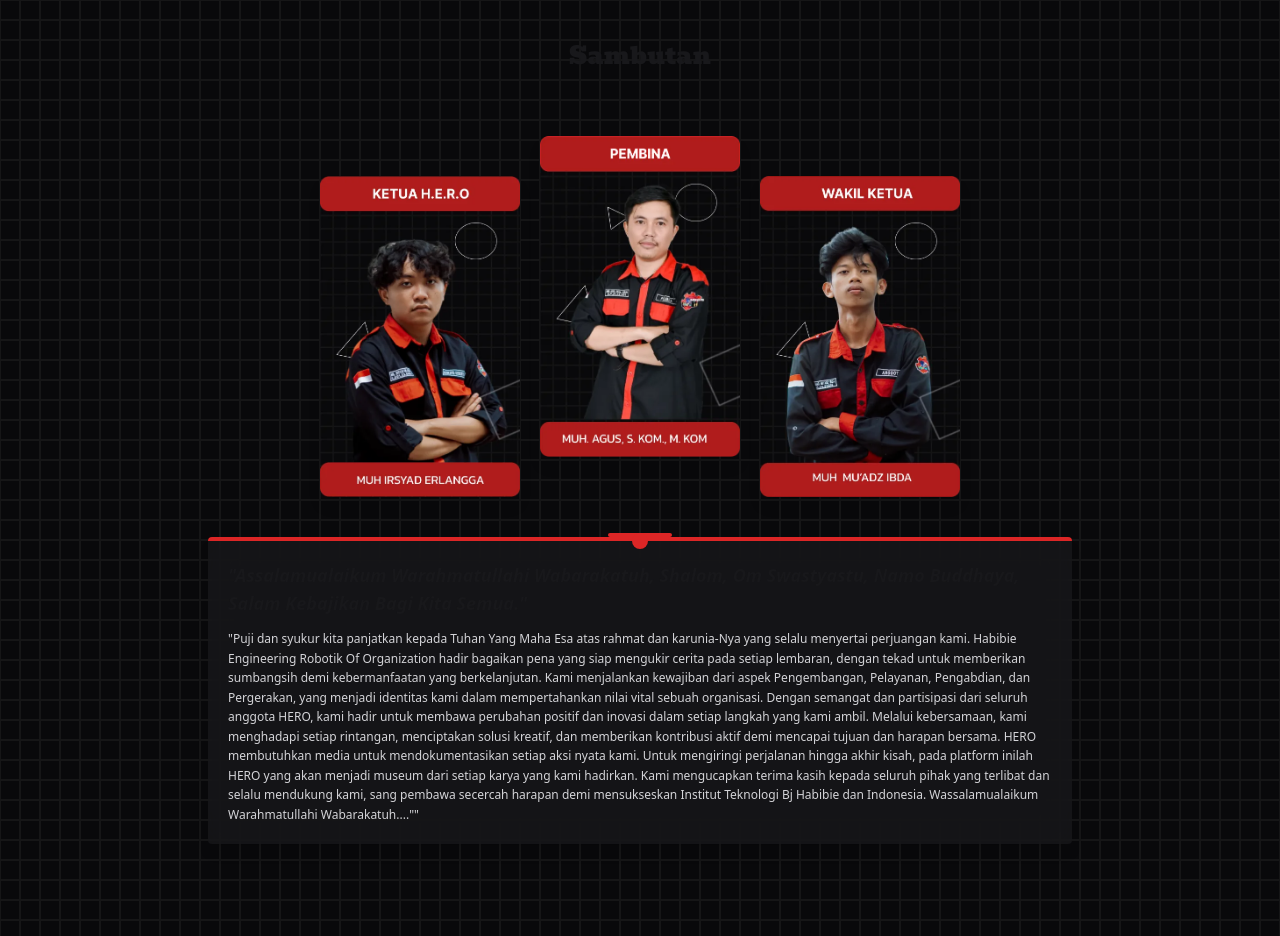
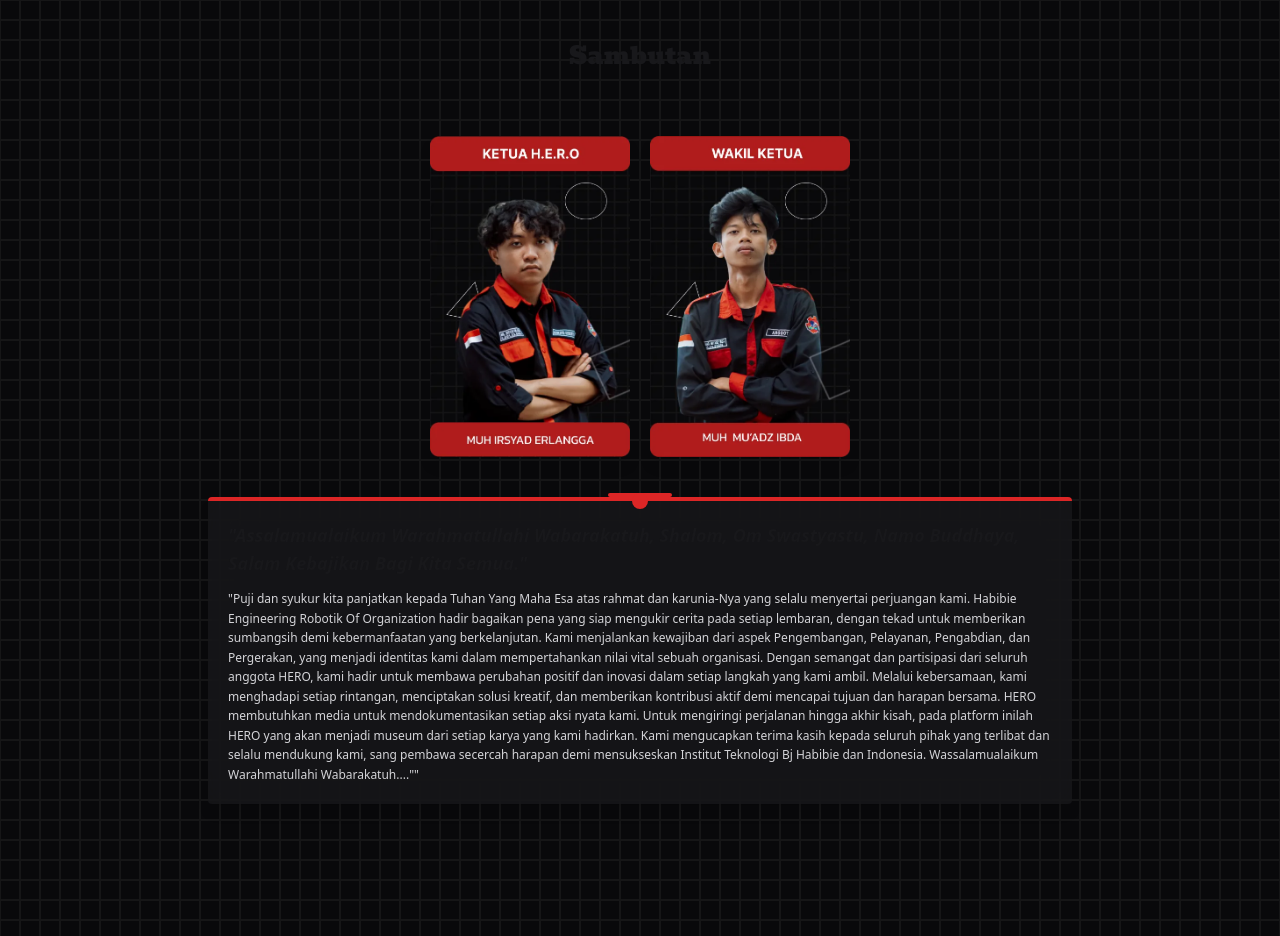
Before and after one commit to robotika-ith/robotika.ith, a website: page src/index.html in a window 1280 px wide. Shown: the part 1000-1936 px from the top of the page. Drawn offline with nearby package versions, Linux system fonts and the light colour scheme.

Commit message:
fix: Remove Pembina in Sambutan

```diff
--- a/src/index.html
+++ b/src/index.html
@@ -149,9 +149,8 @@
             <div class="px-10 lg:px-32">
                 <h1 class="title text-center mb-16">Sambutan</h1>
                 <figure class="flex gap-5 justify-center w-full">
-                    <img class="w-1/4 max-w-[200px] lg:max-w-[250x] shadow-lg mt-10 slide-left" src="assets/struktur/inti/irsyad.webp" alt="">
-                    <img class="w-1/4 max-w-[200px] lg:max-w-[250x] self-start mb-10 shadow-lg slide-down" src="assets/struktur/pakagus.webp" alt="">
-                    <img class="w-1/4 max-w-[200px] lg:max-w-[250x] shadow-lg mt-10 slide-right" src="assets/struktur/inti/muadz.webp" alt="">
+                    <img class="w-1/4 max-w-[200px] lg:max-w-[250x] shadow-lg slide-left" src="assets/struktur/inti/irsyad.webp" alt="">
+                    <img class="w-1/4 max-w-[200px] lg:max-w-[250x] shadow-lg slide-right" src="assets/struktur/inti/muadz.webp" alt="">
                 </figure>
 
                 <div class="slide-down mt-10 p-7 border-t-4 rounded-t-none text-container-primary border-t-my-primary lg:mx-20 relative">
```
Also changed, not shown: src/assets/bg1.webp (added).
